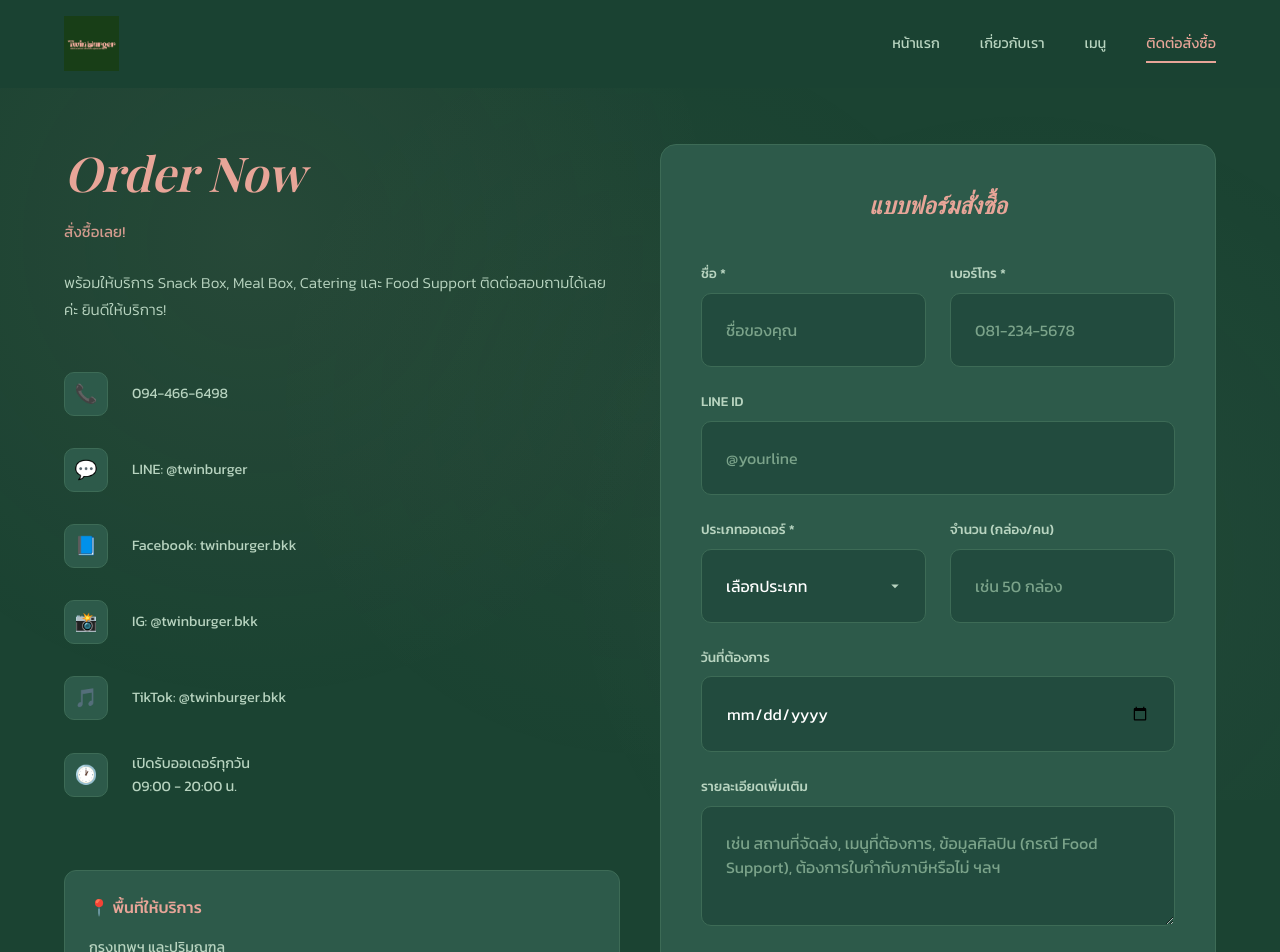
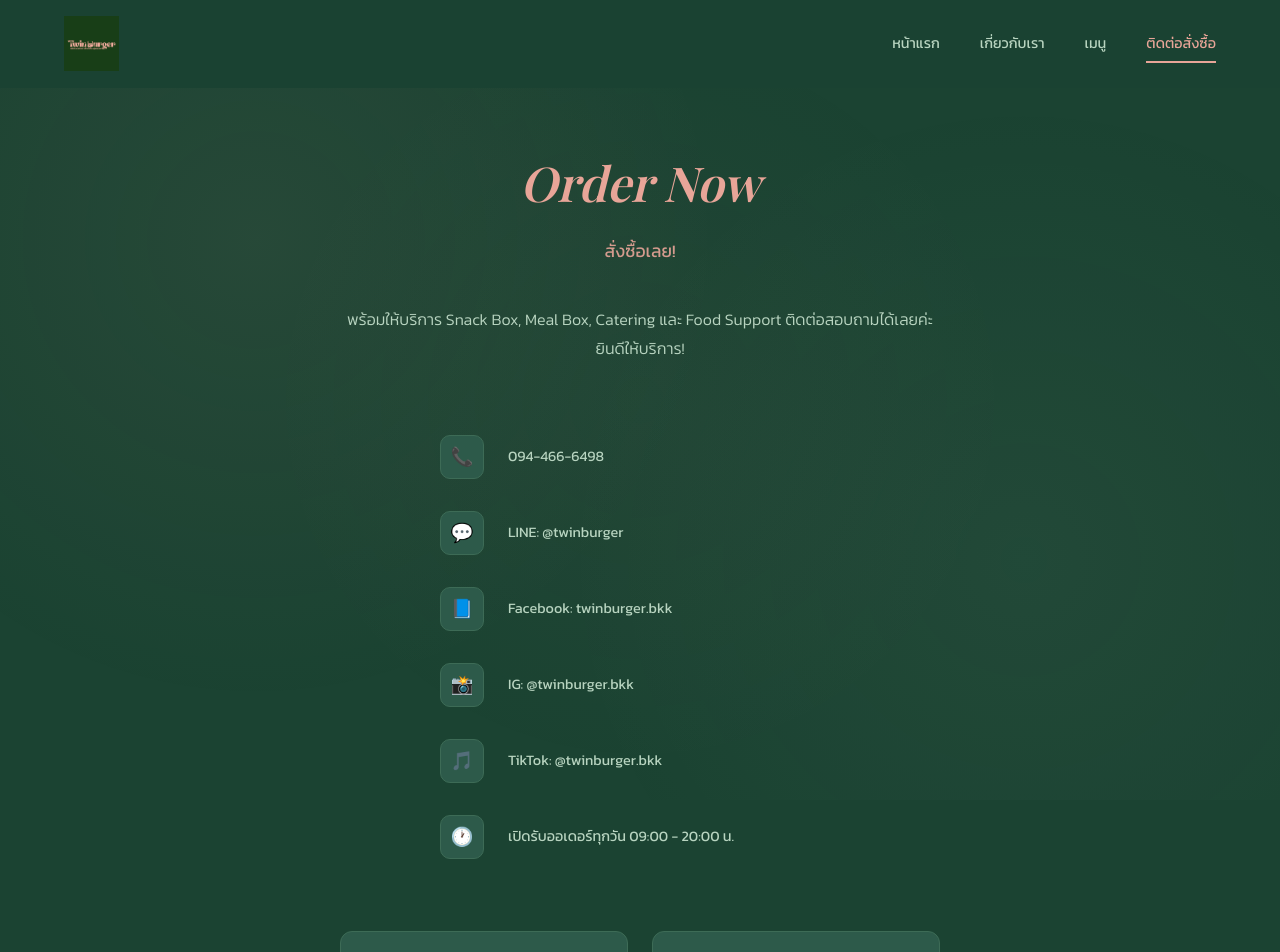
Before and after one commit to bovornjak/webapp, a React (Vite) app: page /contact in a window 1280 px wide. Shown: the top 952 px of the page. Built offline with nearby package versions, Linux system fonts and the light colour scheme; a web font is replaced by a local one.

Commit message:
remove unused section

```diff
--- a/src/pages/Contact.jsx
+++ b/src/pages/Contact.jsx
@@ -1,49 +1,40 @@
-import { useState } from 'react'
-
 export default function Contact() {
-  const [formData, setFormData] = useState({
-    name: '',
-    phone: '',
-    lineId: '',
-    orderType: '',
-    quantity: '',
-    eventDate: '',
-    message: ''
-  })
-
-  const handleChange = (e) => {
-    setFormData({ ...formData, [e.target.name]: e.target.value })
-  }
-
-  const handleSubmit = (e) => {
-    e.preventDefault()
-    console.log('Form submitted:', formData)
-    alert('ขอบคุณที่สนใจ! เราจะติดต่อกลับโดยเร็วที่สุดค่ะ 🍔')
-    setFormData({
-      name: '',
-      phone: '',
-      lineId: '',
-      orderType: '',
-      quantity: '',
-      eventDate: '',
-      message: ''
-    })
-  }
-
   return (
     <section className="section">
       <div className="container">
-        <div className="contact-grid">
         {/* Contact Info */}
-          <div className="contact-info">
-            <h1>Order Now</h1>
-            <p className="title-thai">สั่งซื้อเลย!</p>
-            <p>
+        <div style={{ maxWidth: '600px', margin: '0 auto', textAlign: 'center' }}>
+          <h1 style={{
+            fontFamily: 'var(--font-display)',
+            fontSize: 'clamp(2rem, 5vw, 3rem)',
+            fontWeight: 600,
+            marginBottom: 'var(--space-sm)',
+            color: 'var(--color-primary)',
+            fontStyle: 'italic'
+          }}>
+            Order Now
+          </h1>
+          <p style={{
+            fontSize: '1.1rem',
+            color: 'var(--color-primary)',
+            marginBottom: 'var(--space-lg)',
+            fontWeight: 400,
+            opacity: 0.9
+          }}>
+            สั่งซื้อเลย!
+          </p>
+          <p style={{
+            color: 'var(--color-text-muted)',
+            fontSize: '1rem',
+            marginBottom: 'var(--space-xl)',
+            fontWeight: 300,
+            lineHeight: 1.8
+          }}>
             พร้อมให้บริการ Snack Box, Meal Box, Catering และ Food Support
             ติดต่อสอบถามได้เลยค่ะ ยินดีให้บริการ!
           </p>
 
-            <div className="contact-details">
+          <div className="contact-details" style={{ textAlign: 'left', maxWidth: '400px', margin: '0 auto' }}>
             <a href="tel:0944666498" className="contact-item">
               <div className="contact-icon">📞</div>
               <span className="contact-text">094-466-6498</span>
@@ -67,14 +58,18 @@
             <div className="contact-item">
               <div className="contact-icon">🕐</div>
               <span className="contact-text">
-                  เปิดรับออเดอร์ทุกวัน<br />
-                  09:00 - 20:00 น.
+                เปิดรับออเดอร์ทุกวัน 09:00 - 20:00 น.
               </span>
             </div>
           </div>
 
           <div style={{
-              marginTop: 'var(--space-xl)',
+            display: 'grid',
+            gridTemplateColumns: 'repeat(auto-fit, minmax(200px, 1fr))',
+            gap: 'var(--space-md)',
+            marginTop: 'var(--space-xl)'
+          }}>
+            <div style={{
               padding: 'var(--space-md)',
               background: 'var(--color-bg-card)',
               borderRadius: '12px',
@@ -94,7 +89,6 @@
             </div>
 
             <div style={{
-              marginTop: 'var(--space-md)',
               padding: 'var(--space-md)',
               background: 'var(--color-bg-card)',
               borderRadius: '12px',
@@ -109,138 +103,10 @@
               </p>
               <p style={{ color: 'var(--color-text-muted)', fontSize: '0.9rem' }}>
                 สามารถทำได้สูงสุด<br />
-                <strong style={{ color: 'var(--color-text)', fontSize: '1.1rem' }}>1,000 กล่องต่อวัน</strong>
+                <strong style={{ color: 'var(--color-text)' }}>1,000 กล่องต่อวัน</strong>
               </p>
             </div>
           </div>
-
-          {/* Contact Form */}
-          <form className="contact-form" onSubmit={handleSubmit}>
-            <h3 style={{
-              fontFamily: 'var(--font-display)',
-              fontSize: '1.5rem',
-              marginBottom: 'var(--space-lg)',
-              textAlign: 'center',
-              color: 'var(--color-primary)',
-              fontStyle: 'italic'
-            }}>
-              แบบฟอร์มสั่งซื้อ
-            </h3>
-
-            <div style={{ display: 'grid', gridTemplateColumns: '1fr 1fr', gap: 'var(--space-md)' }}>
-              <div className="form-group">
-                <label htmlFor="name" className="form-label">ชื่อ *</label>
-                <input
-                  type="text"
-                  id="name"
-                  name="name"
-                  className="form-input"
-                  placeholder="ชื่อของคุณ"
-                  value={formData.name}
-                  onChange={handleChange}
-                  required
-                />
-              </div>
-
-              <div className="form-group">
-                <label htmlFor="phone" className="form-label">เบอร์โทร *</label>
-                <input
-                  type="tel"
-                  id="phone"
-                  name="phone"
-                  className="form-input"
-                  placeholder="081-234-5678"
-                  value={formData.phone}
-                  onChange={handleChange}
-                  required
-                />
-              </div>
-            </div>
-
-            <div className="form-group">
-              <label htmlFor="lineId" className="form-label">LINE ID</label>
-              <input
-                type="text"
-                id="lineId"
-                name="lineId"
-                className="form-input"
-                placeholder="@yourline"
-                value={formData.lineId}
-                onChange={handleChange}
-              />
-            </div>
-
-            <div style={{ display: 'grid', gridTemplateColumns: '1fr 1fr', gap: 'var(--space-md)' }}>
-              <div className="form-group">
-                <label htmlFor="orderType" className="form-label">ประเภทออเดอร์ *</label>
-                <select
-                  id="orderType"
-                  name="orderType"
-                  className="form-select"
-                  value={formData.orderType}
-                  onChange={handleChange}
-                  required
-                >
-                  <option value="">เลือกประเภท</option>
-                  <option value="snackbox">Snack Box (เริ่มต้น 80฿)</option>
-                  <option value="mealbox">Meal Box (เริ่มต้น 159฿)</option>
-                  <option value="catering">Catering จัดเลี้ยง</option>
-                  <option value="foodsupport">Food Support ศิลปิน</option>
-                  <option value="other">อื่นๆ</option>
-                </select>
-              </div>
-
-              <div className="form-group">
-                <label htmlFor="quantity" className="form-label">จำนวน (กล่อง/คน)</label>
-                <input
-                  type="text"
-                  id="quantity"
-                  name="quantity"
-                  className="form-input"
-                  placeholder="เช่น 50 กล่อง"
-                  value={formData.quantity}
-                  onChange={handleChange}
-                />
-              </div>
-            </div>
-
-            <div className="form-group">
-              <label htmlFor="eventDate" className="form-label">วันที่ต้องการ</label>
-              <input
-                type="date"
-                id="eventDate"
-                name="eventDate"
-                className="form-input"
-                value={formData.eventDate}
-                onChange={handleChange}
-              />
-            </div>
-
-            <div className="form-group">
-              <label htmlFor="message" className="form-label">รายละเอียดเพิ่มเติม</label>
-              <textarea
-                id="message"
-                name="message"
-                className="form-textarea"
-                placeholder="เช่น สถานที่จัดส่ง, เมนูที่ต้องการ, ข้อมูลศิลปิน (กรณี Food Support), ต้องการใบกำกับภาษีหรือไม่ ฯลฯ"
-                value={formData.message}
-                onChange={handleChange}
-              />
-            </div>
-
-            <button type="submit" className="btn btn-primary form-submit">
-              ส่งข้อมูล
-            </button>
-
-            <p style={{
-              textAlign: 'center',
-              fontSize: '0.8rem',
-              color: 'var(--color-text-dim)',
-              marginTop: 'var(--space-md)'
-            }}>
-              เราจะติดต่อกลับภายใน 24 ชั่วโมง
-            </p>
-          </form>
         </div>
       </div>
     </section>
```
Lines whose indentation alone changed are shown as unchanged.
